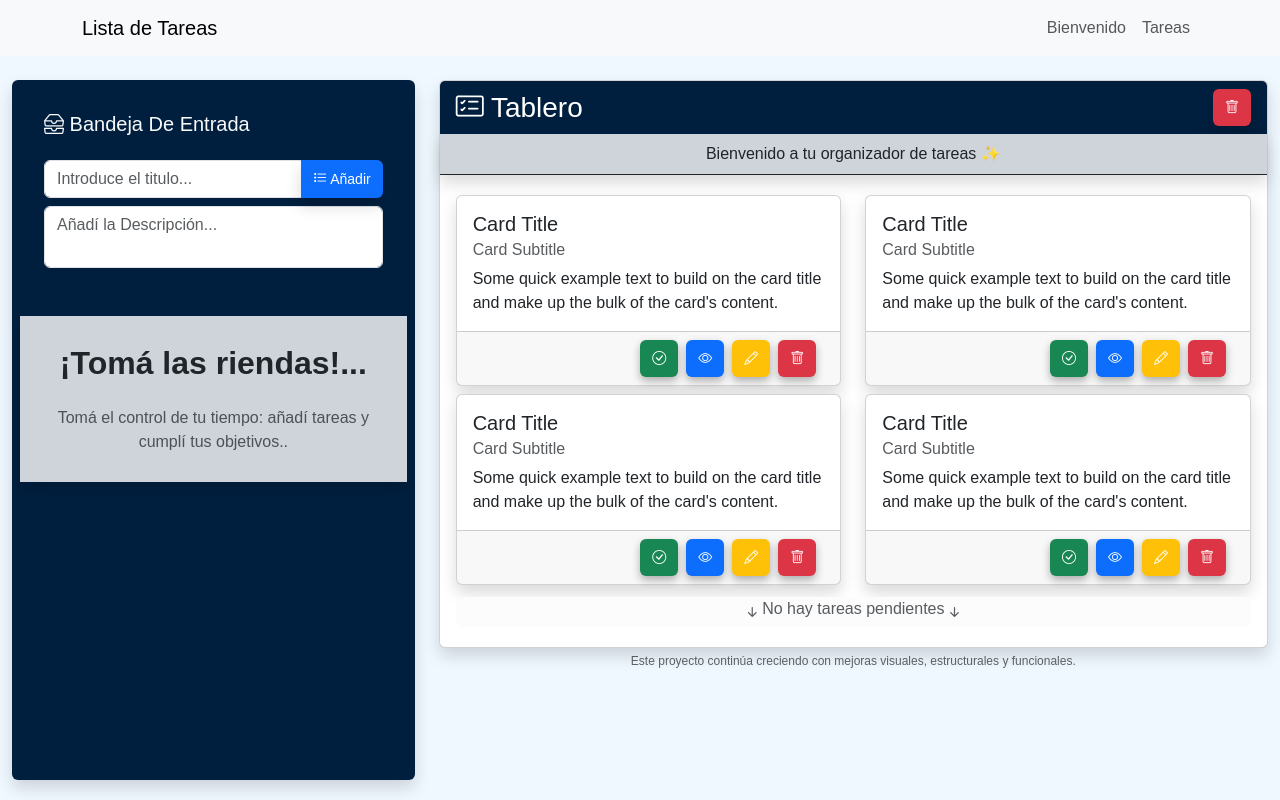
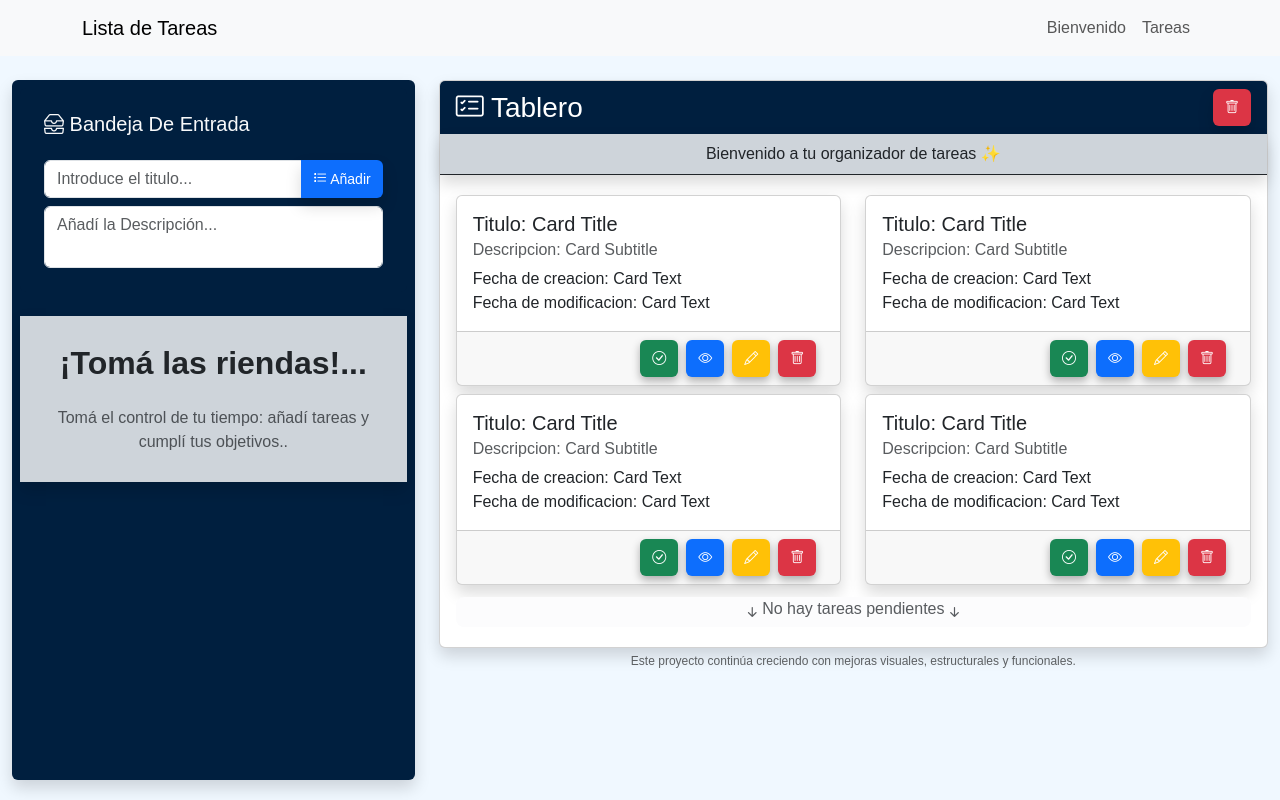
Before and after one commit to Maxii34/Tp-02-Lista-de-Tareas, a React (Vite) app: page / in a window 1280 px wide. Shown: the top 800 px of the page. Built offline with nearby package versions, Linux system fonts and the light colour scheme; a web font is replaced by a local one.

Commit message:
Se modifico texto en Cards

```diff
--- a/src/components/TareasCards.jsx
+++ b/src/components/TareasCards.jsx
@@ -5,11 +5,12 @@
   return (
     <Card className="shadow w-100 my-1">
       <Card.Body>
-        <Card.Title>Card Title</Card.Title>
-        <Card.Subtitle className="mb-2 text-muted">Card Subtitle</Card.Subtitle>
+        <Card.Title>Titulo: Card Title</Card.Title>
+        <Card.Subtitle className="mb-2 text-muted">Descripcion: Card Subtitle</Card.Subtitle>
         <Card.Text>
-          Some quick example text to build on the card title and make up the
-          bulk of the card's content.
+        Fecha de creacion: Card Text
+        <br />
+        Fecha de modificacion: Card Text
         </Card.Text>
       </Card.Body>
       <CardFooter className="d-flex justify-content-end">
```
